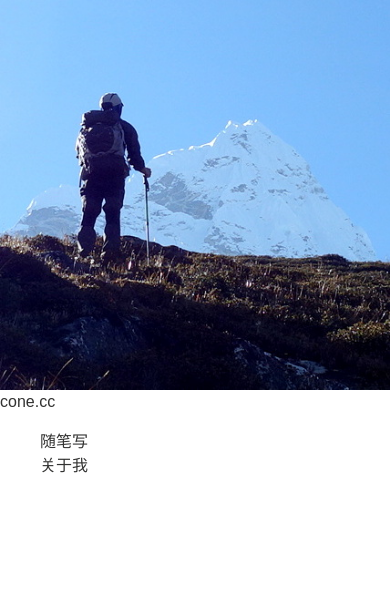
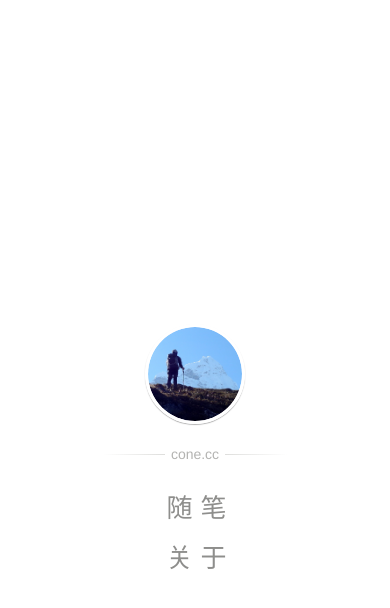
Before and after one commit to conechan/conechan.github.io, a Jekyll site: the page built from index.html, in a window 390 px wide. Shown: the top 608 px of the page. Built offline with Jekyll 4.4.1, drawn with Linux system fonts in a browser that asks for light colours; Markdown is read by kramdown in place of the engine named in the settings; the list of posts is cut into pages by our own code.

Commit message:
make a initial version for index.html

```diff
--- a/css/styleV2014.css
+++ b/css/styleV2014.css
@@ -674,14 +674,35 @@ hr {
   left: 0;
 }
 
+/* Index Wrapper
+   ---------------------------------------------------------------------------*/
+
+#index-wrapper {
+  height: 260px;
+  width: 200px;
+  position: absolute;
+  top: 50%;
+  left: 50%;
+}
+
+#index-container {
+  position: relative;
+  bottom: 130px;
+  right: 100px;
+  height: 260px;
+  width: 200px;
+}
+
+
+
 /* RESPONSIVE RULES
 ------------------------------------------------------------------------------*/
 
 @media screen and (max-width: 800px) {
-  #sidebar:after {
+  #container #sidebar:after {
     display: none;
   }
-  #sidebar {
+  #container #sidebar {
     position: relative;
     text-align: center;
     height: 170px;
@@ -689,31 +710,31 @@ hr {
     margin: 0 auto;
     min-height: 170px;
   }
-  .avatar {
+  #container .avatar {
     position: absolute;
     left: 0;
   }
-  .sidebar-nav {
+  #container .sidebar-nav {
     position: absolute;
     right: 0;
     top: 0;
   }
-  .sitename {
+  #container .sitename {
     position: absolute;
     bottom: 0;
     left: 10px;
   }
-  #main {
+  #container #main {
     float: none;
     margin: 0 auto;
     width: auto;
     max-width: 610px;
     padding: 0 30px;
   }
-  .post-container header {
+  #container .post-container header {
     text-align: center;
   }
-  .main-title {
+  #container .main-title {
     text-align: center;
   }
 }
--- a/index.html
+++ b/index.html
@@ -3,23 +3,24 @@ title: Home
 layout: default
 permalink: /
 ---
-  <div id="site-index-wrapper">
+
+<div id="index-wrapper">
+  <div id="index-container">
   <!-- avatar start -->
-    <div id="site-avatar">
-      <a href="/"><img src="/logo.jpg"></a>
+  <div class="circle avatar">
+    <a href="/"><img class="circle" src="/logo.jpg"></a>
   </div>
   <!-- avatar end -->
-    <div id="site-name">
-      <div class="site-name-before site-hr-before"></div>
-      <div class="site-name-content">cone.cc</div>
-      <div class="site-name-after site-hr-after"></div>
-    </div>
+  <!-- sitename start -->
+  <div class="sitename">cone.cc</div>
+  <!-- sitename end -->
   <!-- nav start -->
-    <nav role="navigator">
+  <nav class="sidebar-nav">
     <ul>
-        <li><a href="/archive/">随笔<span>写</span></a></li>
-        <li><a href="/about/">关于<span>我</span></a></li>
+      <li><a href="/archive/">随笔<span class="circle trans">写</span></a></li>
+      <li><a href="/about/">关于<span class="circle trans">我</span></a></li>
     </ul>
   </nav>
   <!-- nav end -->
   </div>
+</div>
```
Lines whose indentation alone changed are shown as unchanged.
